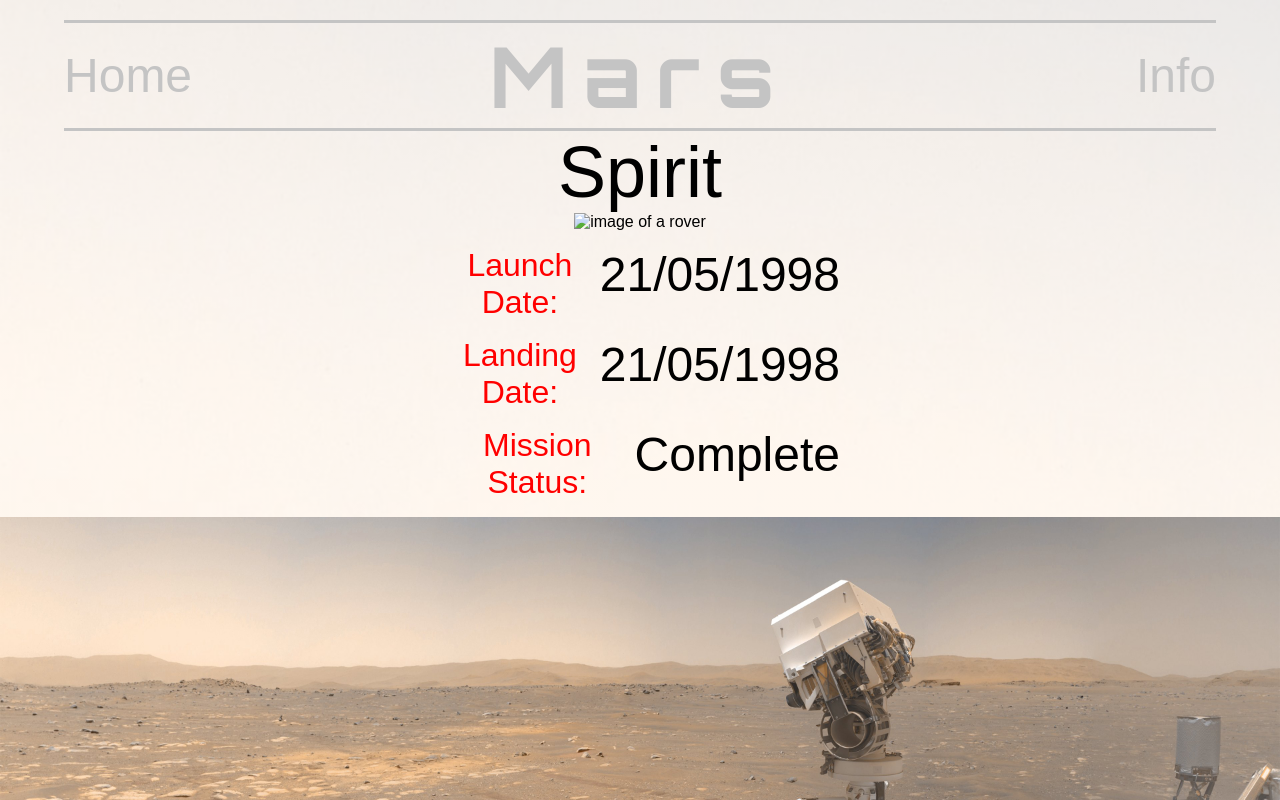
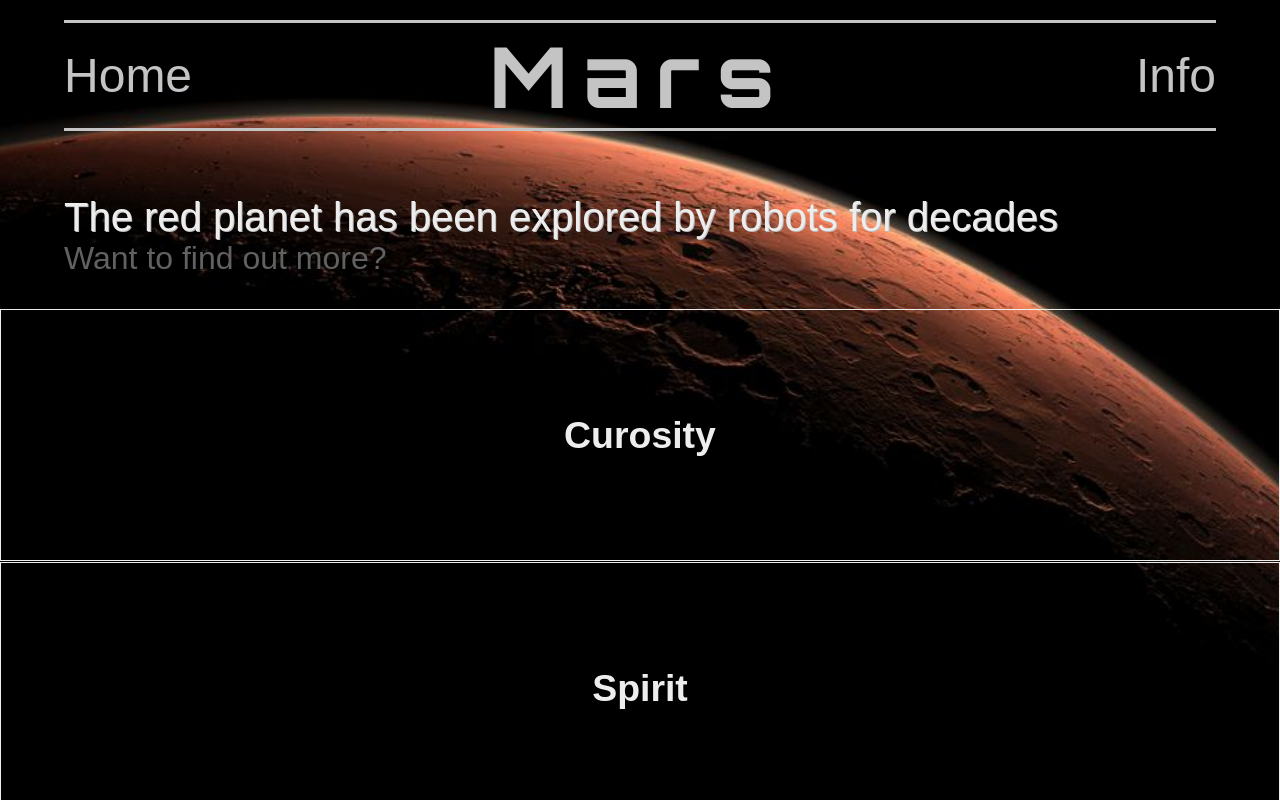
Before and after one commit to arlw87/mars-rover-dashboard, a website: page src/public/index.html in a window 1280 px wide. Both pictures are taken after a click on the element "Home". Shown: the top 800 px of the page. Drawn offline with nearby package versions, Linux system fonts and the light colour scheme; a web font is replaced by a local one.

Commit message:
feature: When home link is click now goes to home page
When the home link on a rover page is click the home page is rendered
Also added background image , announcement text and basic rover link
section.

```diff
--- a/src/public/Assets/stylesheets/index.css
+++ b/src/public/Assets/stylesheets/index.css
@@ -123,6 +123,15 @@ nav {
 /* Home page styling */
 /**********************/
 
+#home-page {
+  background-color: #000;
+  background-image: url(./../images/marsSpace.jpg);
+  background-repeat: no-repeat;
+  /* background-position: 50% 10%; */
+  height: 100vh;
+  background-size: cover;
+}
+
 #announcement {
   margin: 4rem auto 0 auto;
   width: 90%;
@@ -158,28 +167,28 @@ nav {
   font-size: 2rem;
 }
 
-#spirit {
+#Spirit {
   background-image: url(./../images/spirit.jpg);
   background-repeat: no-repeat;
   background-position: top;
   background-size: cover;
 }
 
-#opportunity {
+#Opportunity {
   background-image: url(./../images/opportunity.jpg);
   background-repeat: no-repeat;
   background-position: top;
   background-size: cover;
 }
 
-#perservance {
+#Perservance {
   background-image: url(./../images/perservance.jpg);
   background-repeat: no-repeat;
   background-position: top;
   background-size: cover;
 }
 
-#spirit {
+#Spirit {
   background-image: url(./../images/spirit.jpg);
   background-repeat: no-repeat;
   background-position: top;
--- a/src/public/client.js
+++ b/src/public/client.js
@@ -13,7 +13,8 @@ let store = Immutable.Map({
         homeLink: 'Home',
         marsLink: 'Mars',
         infoLink: 'Info'
-    })
+    }),
+    rovers: Immutable.List(['Curosity','Spirit','Perservance','Opportunity'])
 });
 
 //create commponents
@@ -21,11 +22,20 @@ let store = Immutable.Map({
 var root = document.getElementById('root');
 
 const App = (state) => {
+    console.log(state.get('page'));
+    if (state.get('page') === 'rover'){
+        return roverPage(state);
+    }
+    return homePage(state);
+
+}
+
+const roverPage = (state) => {
     return `<div id="rover-page" class="page">
-            ${menu(state)}
-            ${header(state)}
-            ${facts(state)}
-            ${images(state)}
+                ${menu(state)}
+                ${header(state)}
+                ${facts(state)}
+                ${images(state)}
             </div>`
 }
 
@@ -113,6 +123,48 @@ const imageElement = (image) => {
     return `<img class ='galleryImage' src='./Assets/images/${image}.jpg'>`
 }
 
+//Home Page Components
+const homePage = (state) => {
+    return `<div id="home-page" class="page">
+                ${menu(state)}
+                ${announcement(state)}
+                ${roverLinks(state)}
+            </div>`
+}
+
+const announcement = (state) => {
+    return `<section id="announcement" class='section'>
+                <p id="mars-statement">The red planet has been explored by robots for decades</p>
+                <p id="mars-question">Want to find out more?</p>
+            </section>`
+}
+
+/**
+ * Function uses a Reduce method on the array
+ * this adds all the roverCard elements into one htmlString
+ * By starting with an initial value of "" you can apply roverCard
+ * function to each element in the array
+ * @param {} state
+ * @returns
+ */
+const roverLinks = (state) => {
+    const roversArray = state.get('rovers').toJS();
+    return `<section id='rovers'>
+    ${roversArray.reduce((acc, curr) => `${acc} ${roverCard(curr)}`,"")}
+    </section>`
+}
+
+const roverCard = (rover) => {
+    return `<div class="rover-card" id="${rover}">
+                <h3>${rover}</h3>
+            </div>`
+}
+
+// const roverLink = (rover) => {
+//     return ()
+// }
+
+
 //render the webpage
 //not a pure function as it edits root
 const render = (root, state) => {
```
